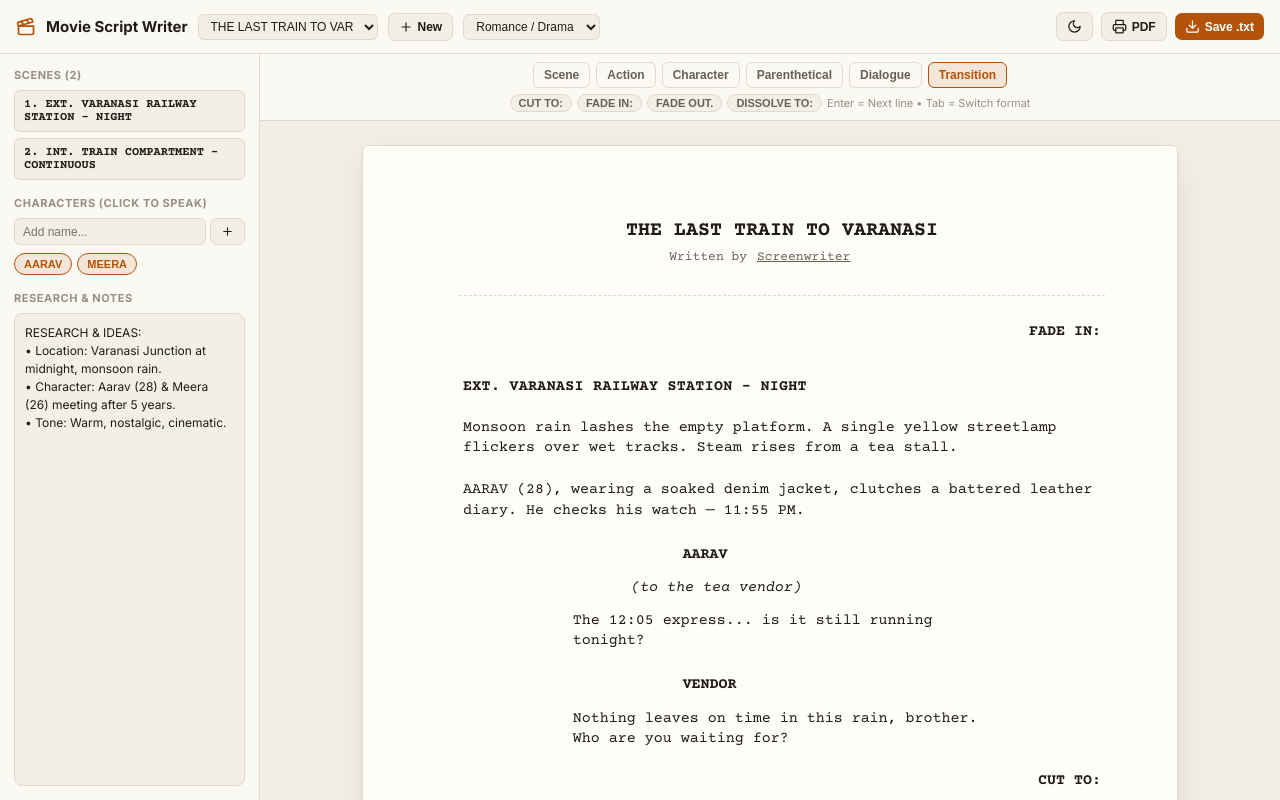
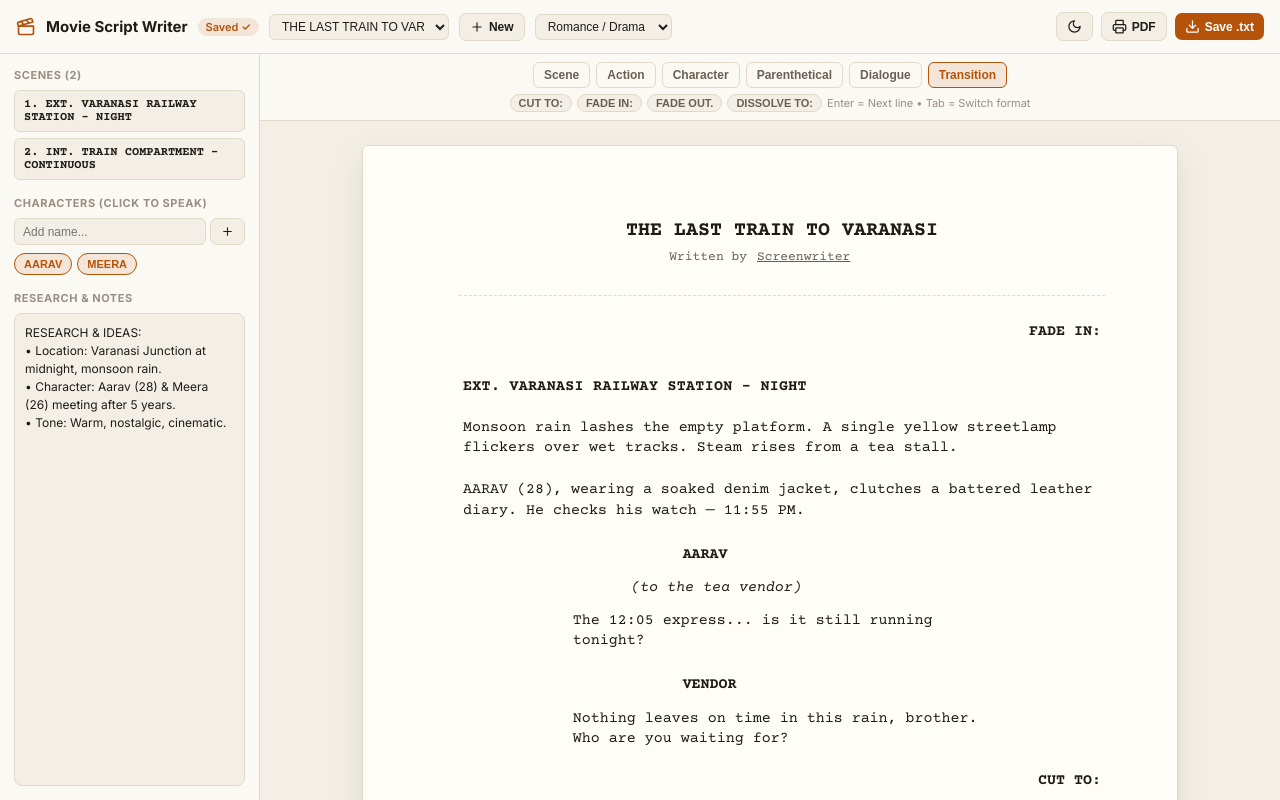
Before and after one commit to smartstopwach/Movie-script-, a React (Vite) app: page / in a window 1280 px wide. Built offline with nearby package versions, Linux system fonts and the light colour scheme.

Commit message:
Polish UI and add live Saved indicator for data safety
Co-authored-by: arena-agent <297053741+arena-agent@users.noreply.github.com>

```diff
--- a/src/App.tsx
+++ b/src/App.tsx
@@ -183,9 +183,20 @@ export function App() {
     localStorage.setItem(THEME_KEY, theme);
   }, [theme]);
 
+  const [savedNotice, setSavedNotice] = useState('Saved ✓');
+
   useEffect(() => {
-    localStorage.setItem(STORIES_KEY, JSON.stringify(stories));
-    localStorage.setItem(ACTIVE_STORY_KEY, currentStory.id);
+    setSavedNotice('Saving...');
+    const t = setTimeout(() => {
+      try {
+        localStorage.setItem(STORIES_KEY, JSON.stringify(stories));
+        localStorage.setItem(ACTIVE_STORY_KEY, currentStory.id);
+        setSavedNotice('Saved ✓');
+      } catch {
+        setSavedNotice('Storage full');
+      }
+    }, 200);
+    return () => clearTimeout(t);
   }, [stories, currentStory.id]);
 
   useEffect(() => {
@@ -294,6 +305,18 @@ export function App() {
         <div style={{ display: 'flex', alignItems: 'center', gap: 10 }}>
           <Clapperboard size={20} color="var(--accent)" />
           <strong style={{ fontSize: 15 }}>Movie Script Writer</strong>
+          <span
+            style={{
+              fontSize: 11,
+              fontWeight: 600,
+              color: 'var(--accent)',
+              background: 'var(--accent-soft)',
+              padding: '2px 8px',
+              borderRadius: 999,
+            }}
+          >
+            {savedNotice}
+          </span>
           <select
             value={currentStory.id}
             onChange={(e) => {
```
Also changed, not shown: 3 other files (tests, documents, lock files or other folders).
